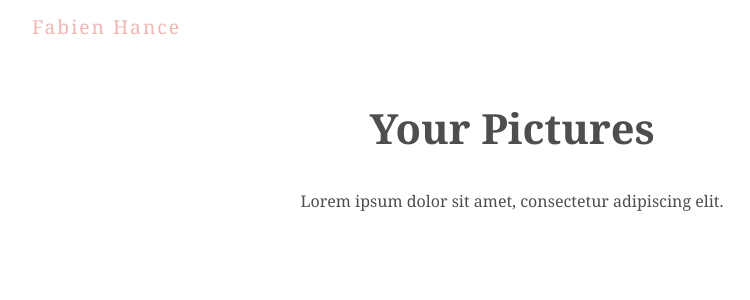
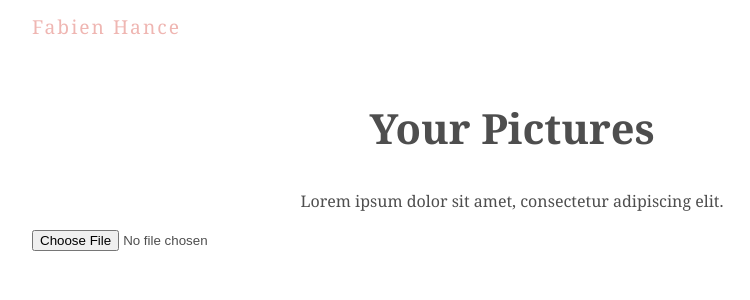
Before and after one commit to Fabienhncgithub/Portfolio, a React (Create React App) app: page / in a window 1280 px wide. Shown: the top 300 px of the page, without its empty margins (128-878 px from the left). Built offline with nearby package versions, Linux system fonts and the light colour scheme.

Commit message:
UploadForm

```diff
--- a/src/App.js
+++ b/src/App.js
@@ -1,10 +1,12 @@
 import React from 'react';
 import Title from './comps/Title';
+import UploadForm from './comps/UploadForm';
 
 function App() {
   return (
     <div className="App">
       <Title/>
+      <UploadForm/>
     </div>
   );
 }
--- /dev/null
+++ b/src/comps/UploadForm.js
@@ -0,0 +1,14 @@
+import React from 'react';
+
+
+const UploadForm = () => {
+
+return (
+    <form>
+    <input type="file"/>
+    </form>
+)
+
+}
+
+export default UploadForm;
```
